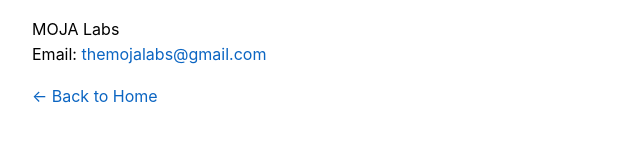
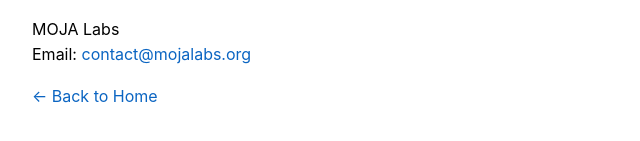
Before and after one commit to themojalabs/themojalabs.github.io, a plain HTML site: page privacy.html in a window 1280 px wide. Shown: the part 1417-1558 px from the top of the page, 8-648 px from the left. Drawn offline with Linux system fonts and the light colour scheme.

Commit message:
Update privacy.html

```diff
--- a/privacy.html
+++ b/privacy.html
@@ -75,7 +75,7 @@
   <h2>Contact Us</h2>
   <p>
     MOJA Labs<br/>
-    Email: <a href="mailto:themojalabs@gmail.com">themojalabs@gmail.com</a>
+    Email: <a href="mailto:contact@mojalabs.org">contact@mojalabs.org</a>
   </p>
 
   <p class="muted"><a href="index.html">← Back to Home</a></p>
```
